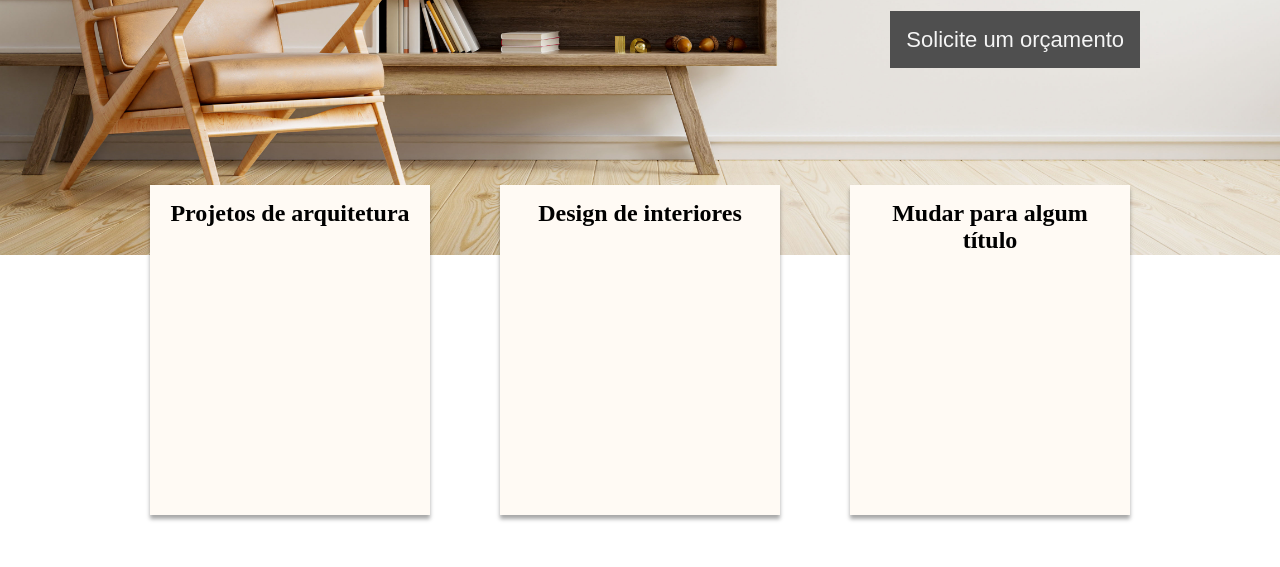
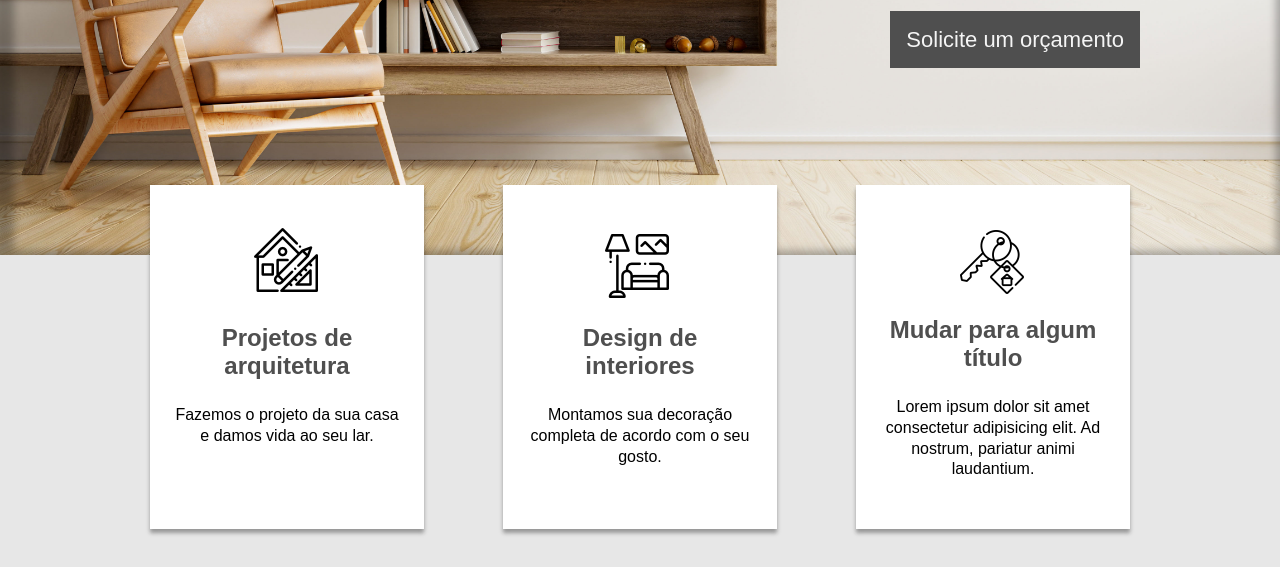
Before and after one commit to gabriel-marchese/site-arquitetura, a plain HTML site: page index.html in a window 1280 px wide. Shown: the part 385-952 px from the top of the page. Drawn offline with Linux system fonts and the light colour scheme.

Commit message:
Cards pronto

```diff
--- a/index.html
+++ b/index.html
@@ -34,23 +34,29 @@
             </aside>
         </div>
     </section>
-    <section class="bloco">
+    <section class="bloco-pequeno">
         <div class="cards container">
-            <div class="card">
+            <div class="card" id="card01">
+                <img src="imagens/card01.png" alt="Esboço casa">
                 <h2>Projetos de arquitetura</h2>
+                <p>Fazemos o projeto da sua casa e damos vida ao seu lar.</p>
             </div>
-            <div class="card">
+            <div class="card" id="card02">
+                <img src="imagens/card02.png" alt="dsigner de interiores">
                 <h2>Design de interiores</h2>
+                <p>Montamos sua decoração completa de acordo com o seu gosto.</p>
             </div>
-            <div class="card">
+            <div class="card" id="card03">
+                <img src="imagens/card03.png" alt="Casa Pronta">
                 <h2>Mudar para algum título</h2>
+                <p>Lorem ipsum dolor sit amet consectetur adipisicing elit. Ad nostrum, pariatur animi laudantium.</p>
             </div>
         </div>
     </section>
     <section class="bloco">
         <div class="sobre container">
             <div class="foto">
-             <img src="imagens/foto.jfif" alt="Foto de Perfil">
+                <img src="imagens/foto.jfif" alt="Foto de Perfil">
             </div>
             <div class="about-me">
                 <h3>Conheça um pouco sobre mim</h3>
--- a/styles/styles.css
+++ b/styles/styles.css
@@ -9,6 +9,10 @@
 :root {
     --primary-color: #4F4F4F;
     --secondary-color: #ff87b7;
+}
+
+body{
+    background-color: #e7e7e7;
 }
 
 h1{
@@ -100,6 +104,7 @@ header ul li a:hover::after {
     background-position: center top;
     background-size: 100%;
     background-size: cover;
+    box-shadow: inset 5px 5px 8px 9px rgba(0, 0, 0, 0.295);
 }
 
 aside{
@@ -121,6 +126,11 @@ aside p {
     color: #4F4F4F;
     padding: 8px 0px;
     margin-bottom: 30px;
+}
+
+.bloco-pequeno{
+    width: auto;
+    margin-bottom: 70px;
 }
 
 aside a{
@@ -150,12 +160,36 @@ aside a:hover{
 }
 
 .card{
-    background-color: rgb(255, 250, 244);
-    width: 250px;
+    background-color: rgb(255, 255, 255);
+    width: 230px;
     height: 300px;
     margin: 10px;
     margin-top: -70px;
     text-align: center;
-    padding: 15px;
+    padding: 22px;
     box-shadow: 0px 4px 4px  rgba(0, 0, 0, 0.349);
+    font-family: 'Montserrat', sans-serif;
+    font-size: 15px;
 }
+
+div#card01 > img{
+
+}
+
+div.card > img{
+    align-items: center;
+    padding: 10px;
+}
+
+div.card > h2{
+    padding-bottom: 25px;
+    font-size: 24px;
+    text-align: center;
+    color: #4F4F4F;
+}
+
+div.card > p{
+    font-size: 16px;
+    font-family: 'Montserrat', sans-serif;
+    line-height: 1.3em;
+}
```
Also changed, not shown: imagens/card01.png (added), imagens/card02.png (added), imagens/card03.png (added).
